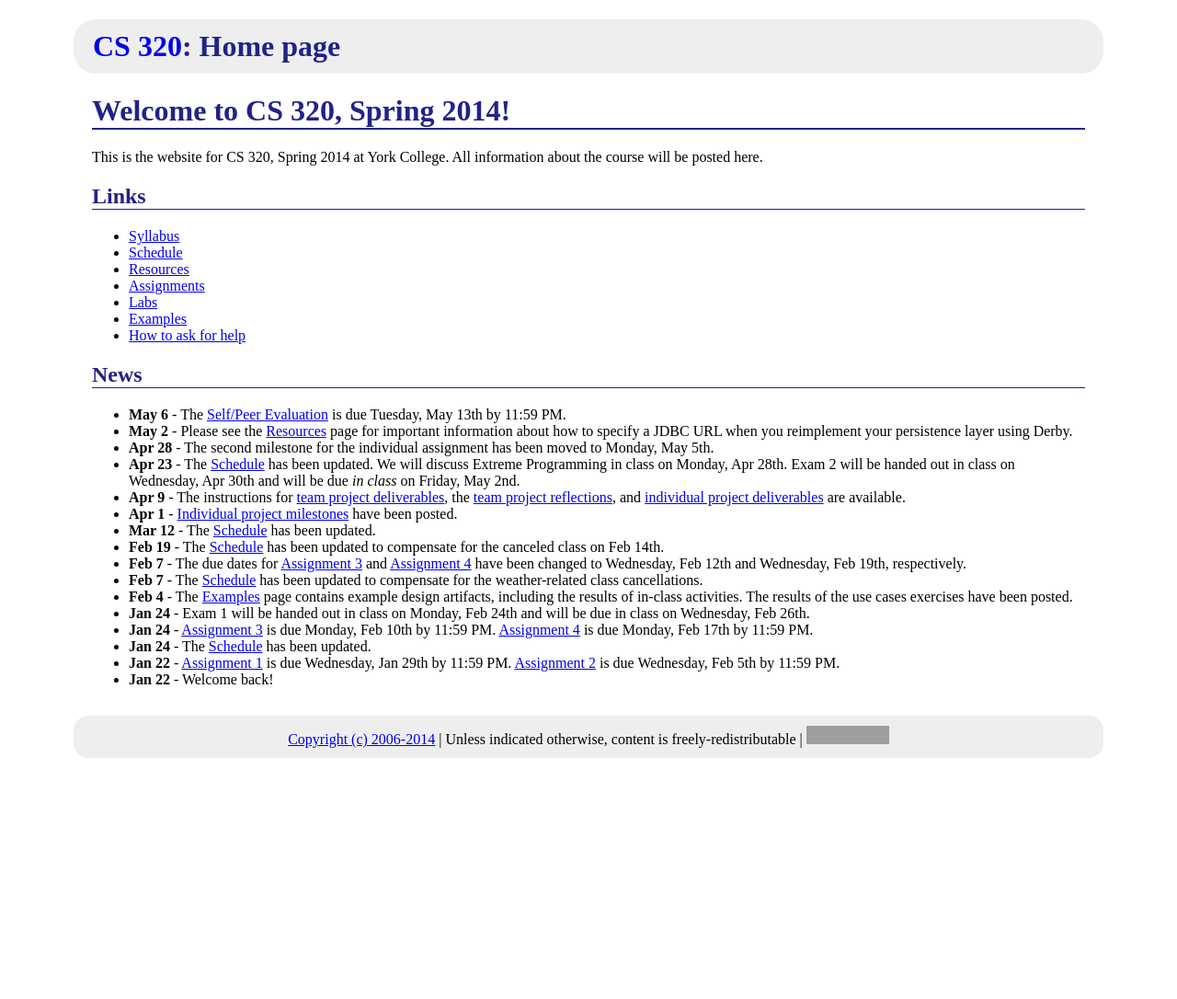
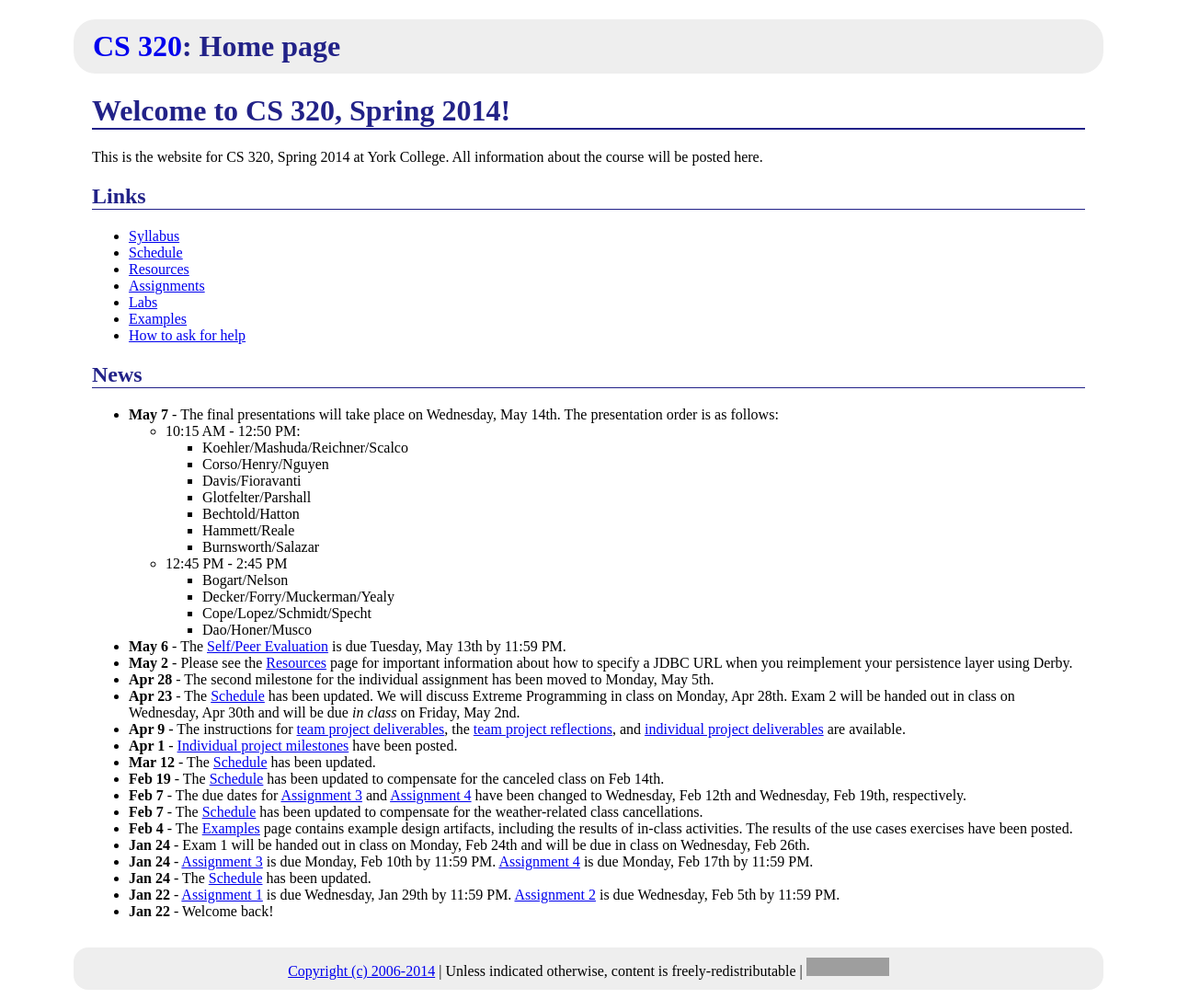
Before and after one commit to ycpcs/cs320-spring2014, a Jekyll site: the page built from index.md, in a window 1280 px wide. Shown: the whole page at 92% size. Built offline with Jekyll 4.4.1, drawn with Linux system fonts in a browser that asks for light colours; Markdown is read by kramdown in place of the engine named in the settings; before the commit the page ends 900 px from its top, so only the background shows below that; grey boxes are pictures that could not be loaded.

Commit message:
presentation order

```diff
--- a/index.md
+++ b/index.md
@@ -20,6 +20,20 @@ All information about the course will be posted here.
 
 ## News
 
+* **May 7** - The final presentations will take place on Wednesday, May 14th.  The presentation order is as follows:
+  - 10:15 AM - 12:50 PM:
+    - Koehler/Mashuda/Reichner/Scalco
+    - Corso/Henry/Nguyen
+    - Davis/Fioravanti
+    - Glotfelter/Parshall
+    - Bechtold/Hatton
+    - Hammett/Reale
+    - Burnsworth/Salazar
+  - 12:45 PM - 2:45 PM
+    - Bogart/Nelson
+    - Decker/Forry/Muckerman/Yealy
+    - Cope/Lopez/Schmidt/Specht
+    - Dao/Honer/Musco
 * **May 6** - The [Self/Peer Evaluation](assign/assign10.html) is due Tuesday, May 13th by 11:59 PM.
 * **May 2** - Please see the [Resources](resources/index.html) page for important information about how to specify a JDBC URL when you reimplement your persistence layer using Derby.
 * **Apr 28** - The second milestone for the individual assignment has been moved to Monday, May 5th.
```
